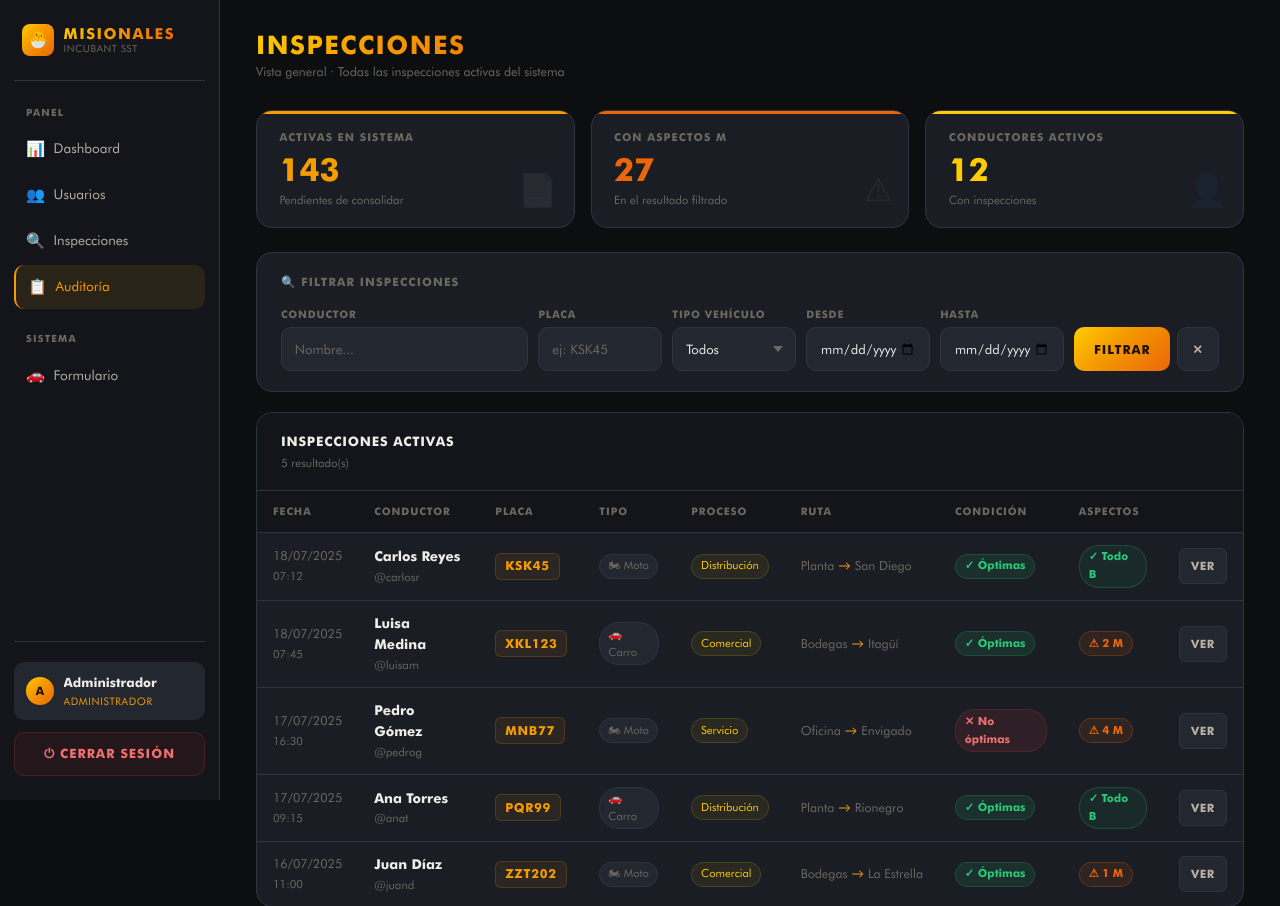
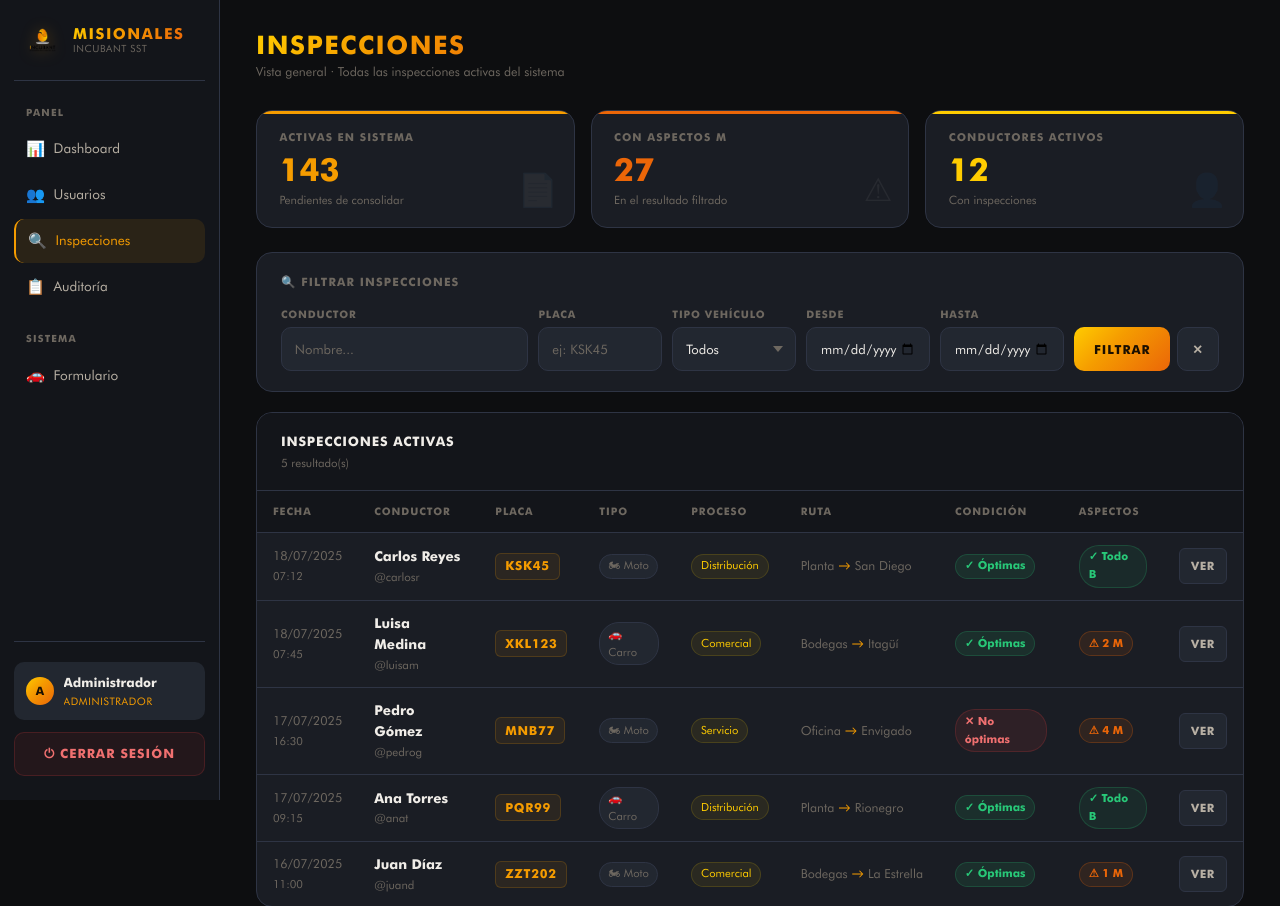
Before and after one commit to Sant-Beco/Misionales, a Python web app: template app/templates/admin/inspecciones.html in a window 1280 px wide. Shown: the top 906 px of the page. Run offline with Jinja, Linux system fonts and the light colour scheme; the template is opened without the code that fills it, so the values that code supplies are empty.

Commit message:
subiendo mejoras pequeñas en inspecciones activate al enlace, y sidebar

```diff
--- a/app/templates/admin/inspecciones.html
+++ b/app/templates/admin/inspecciones.html
@@ -613,9 +613,9 @@
 <div class="sidebar-backdrop" id="sidebarBackdrop" onclick="toggleSidebar()"></div>
 
 <!-- SIDEBAR -->
-<aside class="sidebar" id="sidebar">
+<aside class="sidebar">
   <div class="sidebar-brand">
-    <div style="width:32px;height:32px;background:var(--grad-brand);border-radius:8px;display:flex;align-items:center;justify-content:center;font-size:1rem;">🐣</div>
+    <img src="/static/img/logotipo_01.png" alt="Incubant" class="brand-logo">
     <div class="brand-texts">
       <div class="brand-name">Misionales</div>
       <div class="brand-sub">Incubant SST</div>
@@ -625,8 +625,8 @@
    <div class="nav-section">Panel</div>
   <a href="/admin"               class="nav-link"><span class="nav-icon">📊</span> Dashboard</a>
   <a href="/admin/usuarios"      class="nav-link"><span class="nav-icon">👥</span> Usuarios</a>
-  <a href="/admin/inspecciones"  class="nav-link"><span class="nav-icon">🔍</span> Inspecciones</a>
-  <a href="/admin/logs"          class="nav-link active"><span class="nav-icon">📋</span> Auditoría</a>
+  <a href="/admin/inspecciones"  class="nav-link active"><span class="nav-icon">🔍</span> Inspecciones</a>
+  <a href="/admin/logs"          class="nav-link"><span class="nav-icon">📋</span> Auditoría</a>
 
   <div class="nav-section" style="margin-top:1.25rem;">Sistema</div>
   <a href="/" class="nav-link"><span class="nav-icon">🚗</span> Formulario</a>
```
